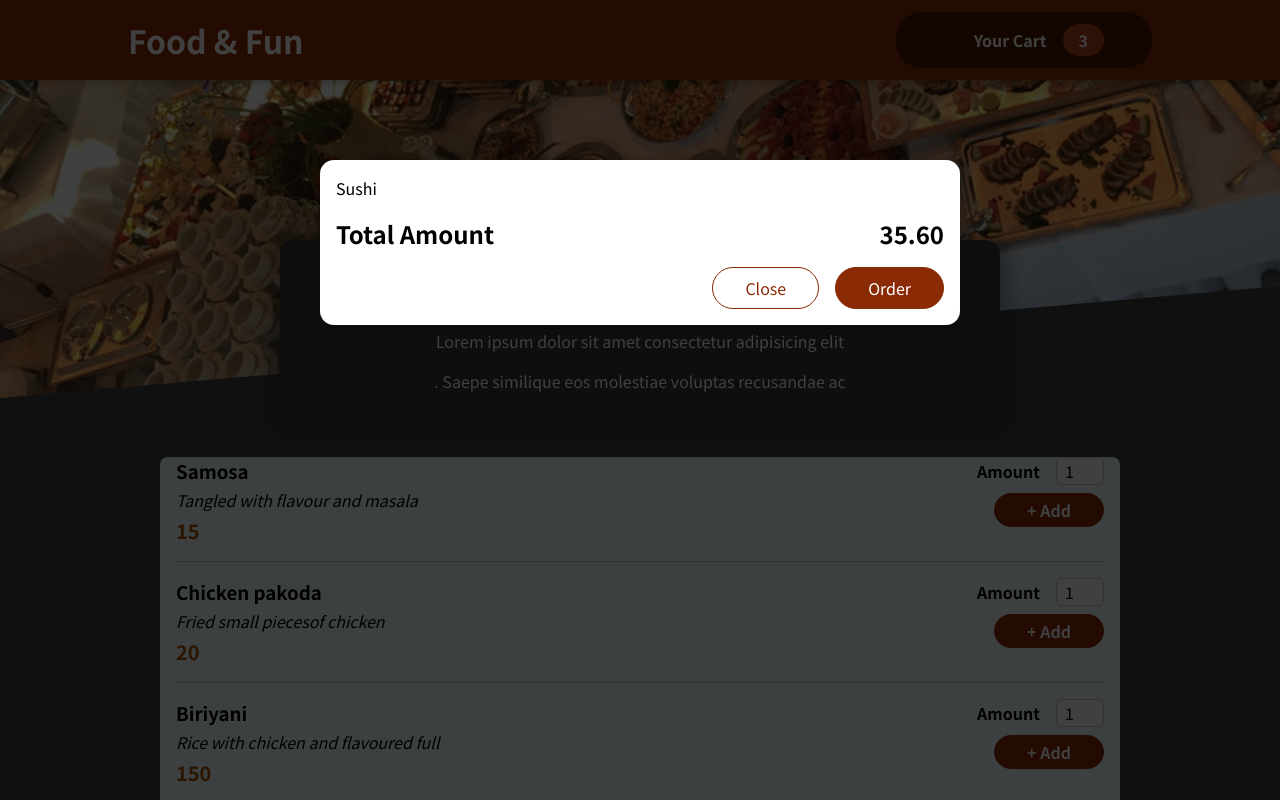
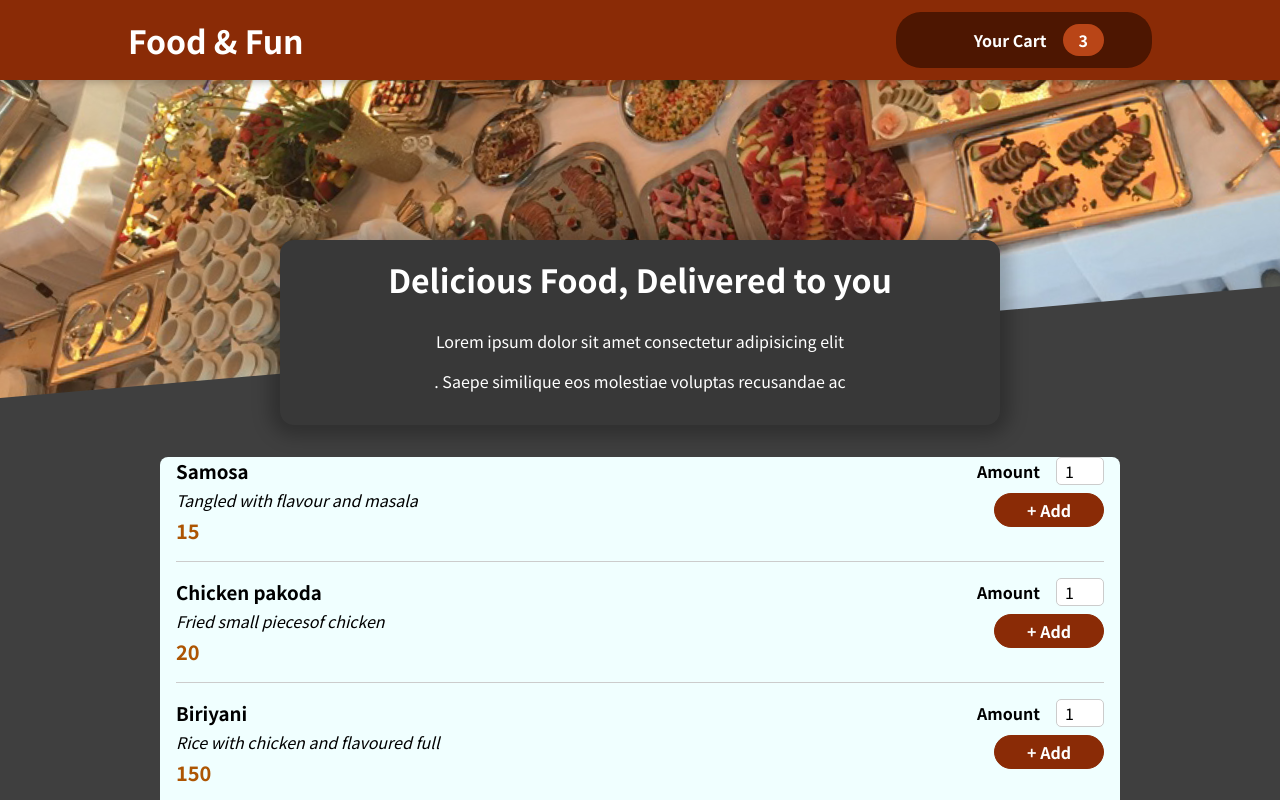
Before and after one commit to saidulixlam/FoodOrderingApp, a React (Create React App) app: page / in a window 1280 px wide. Shown: the top 800 px of the page. Built offline with nearby package versions, Linux system fonts and the light colour scheme; some icons are missing.

Commit message:
Managing Cart state

```diff
--- a/src/App.js
+++ b/src/App.js
@@ -1,13 +1,22 @@
-import { Fragment } from "react";
+import { Fragment, useState } from "react";
 import Header from "./components/Layout/Header";
 import Meals from "./components/Meals/Meals";
 import Cart from "./components/Cart/Cart";
 
 function App() {
+ const [showCart,setShowcart]= useState(false);
+
+ function showCartHandler() {
+    setShowcart(true);
+ }
+
+ function closeCartHandler() {
+    setShowcart(false);
+ }
   return (
     <Fragment>
-      <Cart/>
-      <Header/>
+     {showCart &&  <Cart onClose={closeCartHandler}/>}
+      <Header onShow={showCartHandler}/>
       <Meals/>
     </Fragment>
   );
--- a/src/components/Cart/Cart.js
+++ b/src/components/Cart/Cart.js
@@ -1,22 +1,22 @@
 import Modal from '../UI/Modal';
 import classes from './Cart.module.css';
-const Cart = () => {
+const Cart = (props) => {
     const cartItems = <ul className={classes['cart-items']}>
         {
             [{ id: 'c1', name: 'Sushi', amount: 2, price: 12.99 }].map((item) => (
-                <li>{item.name}</li>
+                <li id={item.id}>{item.name}</li>
             ))
         }
     </ul>
     return (
-        <Modal>
+        <Modal onClose={props.onClose}>
             {cartItems}
             <div className={classes.total}>
                 <span>Total Amount</span>
                 <span>35.60</span>
             </div>
             <div className={classes.actions}>
-                <button className={classes['button--alt']}>Close</button>
+                <button className={classes['button--alt']} onClick={props.onClose}>Close</button>
                 <button className={classes.button}>Order</button>
             </div>
         </Modal>
--- a/src/components/Layout/Header.js
+++ b/src/components/Layout/Header.js
@@ -2,12 +2,12 @@ import classes from './Header.module.css';
 import mealImage from '../../assests/meals.jpg'
 import { Fragment } from 'react';
 import HeaderCartButton from './HeaderCartButton';
-const Header = () => {
+const Header = (props) => {
     return (
         <Fragment >
             <header className={classes.header}>
                 <h1>Food & Fun</h1>
-                <HeaderCartButton/>
+                <HeaderCartButton onShow={props.onShow}/>
             </header>
             <div className={classes['main-image']}>
                 <img src={mealImage} alt="Deliciously served !" />
--- a/src/components/Layout/HeaderCartButton.js
+++ b/src/components/Layout/HeaderCartButton.js
@@ -1,8 +1,8 @@
 import CartIcon from "../Cart/CartIcon";
 import classes from './HeaderCartButton.module.css'
-const HeaderCartButton = () => {
+const HeaderCartButton = (props) => {
     return (
-        <button className={classes.button}>
+        <button className={classes.button} onClick={props.onShow}>
             <span className={classes.icon}>
                 <CartIcon/>
             </span>
--- a/src/components/UI/Modal.js
+++ b/src/components/UI/Modal.js
@@ -2,8 +2,10 @@ import { Fragment } from 'react';
 import classes from './Modal.module.css';
 import ReactDOM from 'react-dom';
 
-const Backdrop = () => {
-    return <div className={classes.backdrop}>
+const Backdrop = (props) => {
+    return <div className={classes.backdrop}
+    onClick={props.onClose}
+    >
 
     </div>
 }
@@ -19,7 +21,7 @@ const ModalOverlay = (props) => {
 const Modal = (props) => {
     return (
         <Fragment>
-            {ReactDOM.createPortal(<Backdrop/>,document.getElementById('overlays'))}
+            {ReactDOM.createPortal(<Backdrop onClose={props.onClose}/>,document.getElementById('overlays'))}
             {ReactDOM.createPortal(<ModalOverlay> {props.children}</ModalOverlay>,document.getElementById('overlays'))}
         </Fragment>
     );
```
